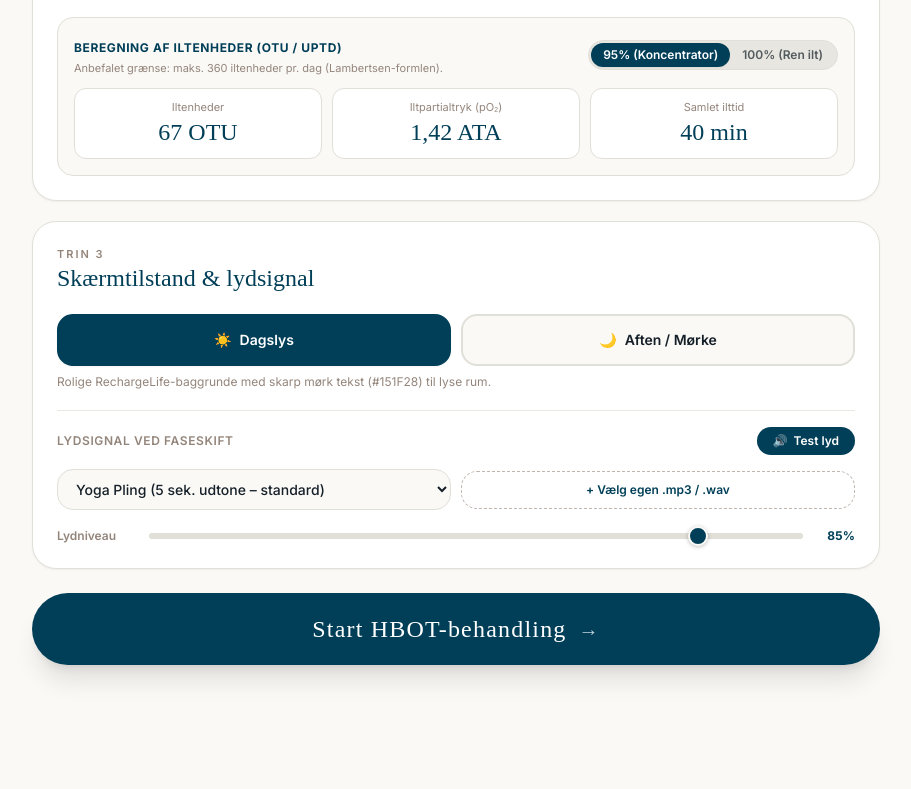
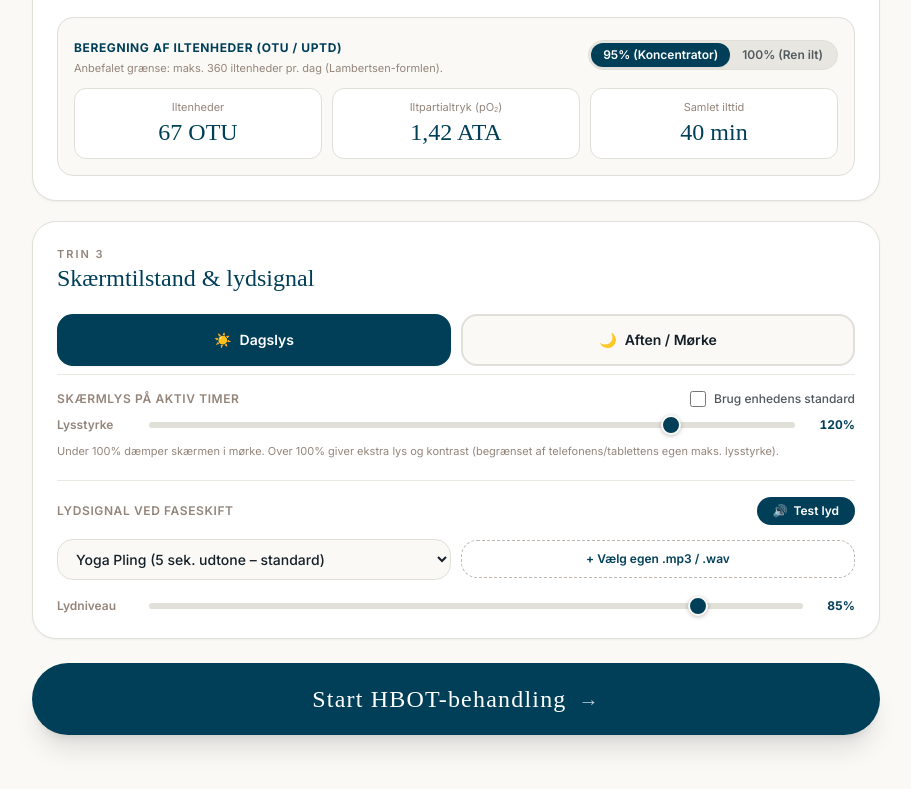
Before and after one commit to ChristensenMichael/recoveryexpressen-web1, a plain HTML site: page recoveryexpressen_hbot_timer.html in a window 1280 px wide. Shown: the part 1229-2018 px from the top of the page, without its empty margins (184-1095 px from the left). Drawn offline with nearby package versions, Linux system fonts and the light colour scheme; a web font is replaced by a local one.

Commit message:
Added light control and removed colour information for the timer that were not user friendly

```diff
--- a/recoveryexpressen_hbot_timer.html
+++ b/recoveryexpressen_hbot_timer.html
@@ -276,7 +276,7 @@
       <!-- Intro-linje -->
       <div class="flex flex-col sm:flex-row sm:items-end justify-between gap-2">
         <div>
-          <span class="text-xs font-semibold uppercase tracking-[0.2em] text-rl-taupe">Sekvenstimer til koøjet</span>
+          <span class="text-xs font-semibold uppercase tracking-[0.2em] text-rl-taupe">HBOT sekvenstimer</span>
           <h1 class="font-serif text-3xl sm:text-4xl text-heading text-rl-darkblue mt-0.5">Planlæg din HBOT-session</h1>
         </div>
         <p class="text-xs text-muted text-rl-black/65 max-w-xs sm:text-right">
@@ -524,9 +524,28 @@
               <span>Aften / Mørke</span>
             </button>
           </div>
-          <p id="themeDescription" class="text-xs text-muted text-rl-taupe">
-            Rolige RechargeLife-baggrunde med skarp mørk tekst (#151F28) til lyse rum.
-          </p>
+          <!-- Visuel lysstyrke (timerens egen lysstyring) -->
+          <div class="pt-4 border-t border-rl-lightbg/70 space-y-2.5">
+            <div class="flex items-center justify-between gap-2">
+              <label for="brightnessSlider" class="text-xs font-semibold uppercase tracking-wider text-muted text-rl-taupe">
+                Skærmlys på aktiv timer
+              </label>
+              <label class="inline-flex items-center gap-2 text-xs font-medium text-muted text-rl-black/75 cursor-pointer select-none">
+                <input type="checkbox" id="useDeviceDefaultCheckbox" class="w-4 h-4 accent-rl-darkblue rounded cursor-pointer" />
+                <span>Brug enhedens standard</span>
+              </label>
+            </div>
+
+            <div id="brightnessControlRow" class="flex items-center gap-3">
+              <span class="text-xs font-semibold text-muted text-rl-taupe w-20 shrink-0">Lysstyrke</span>
+              <input type="range" id="brightnessSlider" min="30" max="140" step="5" value="120" class="flex-1 cursor-pointer" aria-label="Skærmlys på aktiv timer" />
+              <span id="brightnessValue" class="text-xs font-bold tabular-nums text-heading text-rl-darkblue w-12 text-right">120%</span>
+            </div>
+
+            <p class="text-[11px] text-muted text-rl-taupe">
+              Under 100% dæmper skærmen i mørke. Over 100% giver ekstra lys og kontrast (begrænset af telefonens/tablettens egen maks. lysstyrke).
+            </p>
+          </div>
         </div>
 
         <!-- Lydvalg, egen lydfil & lydstyrke -->
@@ -1622,10 +1641,6 @@
           }
         });
 
-        el.themeDescription.textContent = state.theme === 'day'
-          ? 'Rolige RechargeLife-baggrunde med skarp mørk tekst (#151F28) til lyse rum.'
-          : 'Kulsort baggrund (#000) med RechargeLife-hvid tekst (#FAF9F6) og farvet ramme – blænder ikke i mørke.';
-
         // Lydindstillinger
         el.soundSelect.value = state.soundType;
         el.volumeSlider.value = String(state.volume);
```
Also changed, not shown: index.html (+1 -1 lines).
